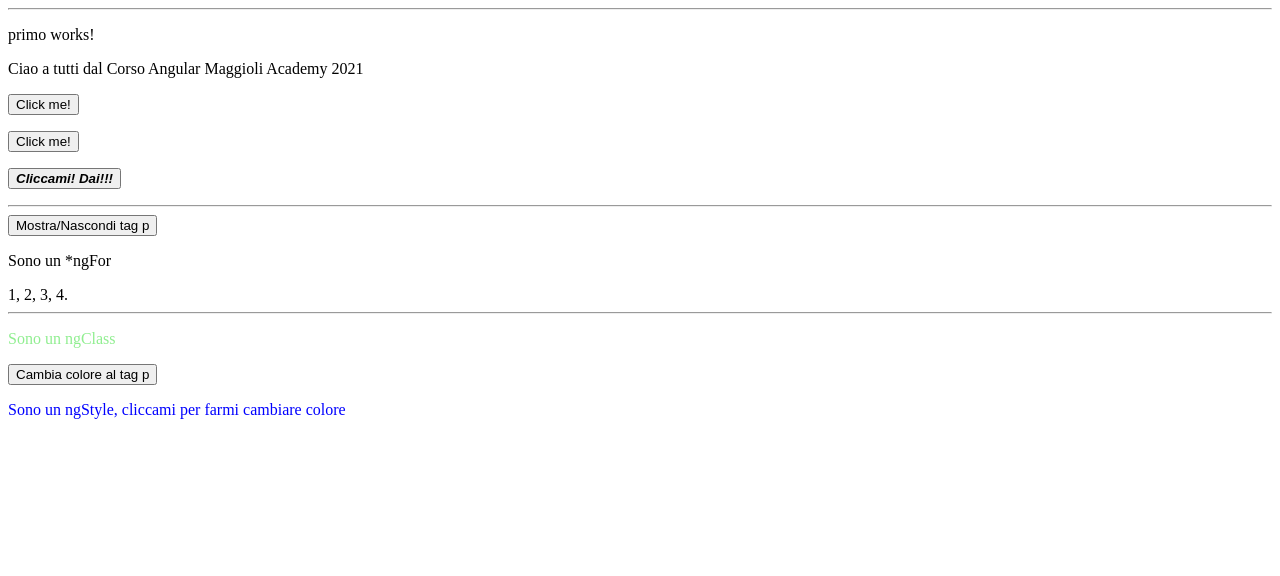
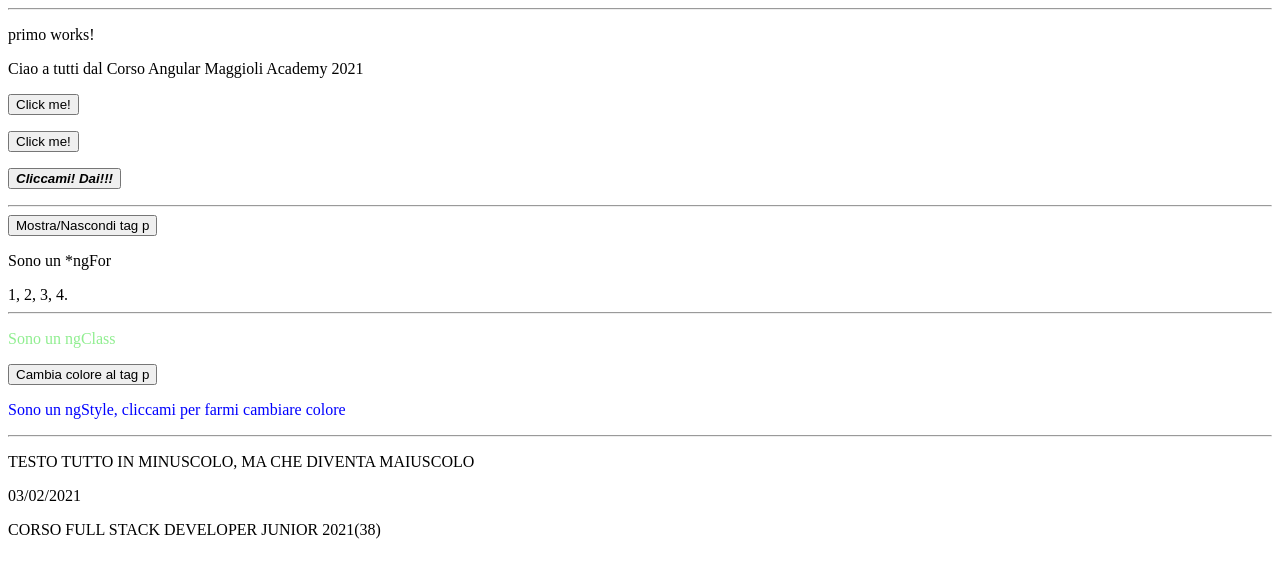
Before and after one commit to MooDySmiles/corso-full-stack-developer-2021, an Angular app: page / in a window 1280 px wide. Shown: the top 576 px of the page. Built offline with nearby package versions, Linux system fonts and the light colour scheme.

Commit message:
Uso di pipe

```diff
--- a/src/app/app.component.html
+++ b/src/app/app.component.html
@@ -26,3 +26,7 @@
 <hr>
 
 <app-direttive-attributo> </app-direttive-attributo>
+
+<hr>
+
+<app-pipe-component></app-pipe-component>
--- a/src/app/app.module.ts
+++ b/src/app/app.module.ts
@@ -6,6 +6,8 @@ import { PrimoComponent } from './primo/primo.component';
 import { ButtonComponent } from './button/button.component';
 import { DirettiveStrutturaliComponent } from './direttive-strutturali/direttive-strutturali.component';
 import { DirettiveAttributoComponent } from './direttive-attributo/direttive-attributo.component';
+import { PipeComponentComponent } from './pipe-component/pipe-component.component';
+import { StringLengthPipe } from './string-length.pipe';
 
 @NgModule({
   declarations: [
@@ -14,6 +16,8 @@ import { DirettiveAttributoComponent } from './direttive-attributo/direttive-att
     ButtonComponent,
     DirettiveStrutturaliComponent,
     DirettiveAttributoComponent,
+    PipeComponentComponent,
+    StringLengthPipe,
   ],
   imports: [
     BrowserModule
--- /dev/null
+++ b/src/app/pipe-component/pipe-component.component.html
@@ -0,0 +1,5 @@
+<p>{{ 'testo tutto in minuscolo, ma che diventa maiuscolo' | uppercase }}</p>
+
+<p>{{ today | date:'dd/MM/yyyy' }}</p>
+
+<p>{{ 'Corso Full Stack Developer Junior 2021' | stringLength:true }}</p>
--- /dev/null
+++ b/src/app/pipe-component/pipe-component.component.ts
@@ -0,0 +1,17 @@
+import { Component, OnInit } from '@angular/core';
+
+@Component({
+  selector: 'app-pipe-component',
+  templateUrl: './pipe-component.component.html',
+  styleUrls: ['./pipe-component.component.scss']
+})
+export class PipeComponentComponent implements OnInit {
+
+  today = new Date();
+
+  constructor() { }
+
+  ngOnInit(): void {
+  }
+
+}
--- /dev/null
+++ b/src/app/string-length.pipe.ts
@@ -0,0 +1,20 @@
+import { Pipe, PipeTransform } from '@angular/core';
+
+@Pipe({
+  name: 'stringLength'
+})
+export class StringLengthPipe implements PipeTransform {
+
+  transform(value: string, toUpperCase: boolean = false): string {
+    // return value + '(' + value.length + ')';
+    return toUpperCase ? value.toLocaleUpperCase() + '(' + value.length + ')' : value + '(' + value.length + ')';
+    /* Traduzione if ternario qui sopra
+    if (toUpperCase === true) {
+      return value.toLocaleUpperCase() + '(' + value.length + ')';
+    } else {
+      return value + '(' + value.length + ')';
+    }
+    */
+  }
+
+}
--- a/src/index.html
+++ b/src/index.html
@@ -1,5 +1,5 @@
 <!doctype html>
-<html lang="en">
+<html lang="it">
 <head>
   <meta charset="utf-8">
   <title>Prova</title>
```
Also changed, not shown: src/app/pipe-component/pipe-component.component.scss (added), 2 other files (tests, documents, lock files or other folders).
